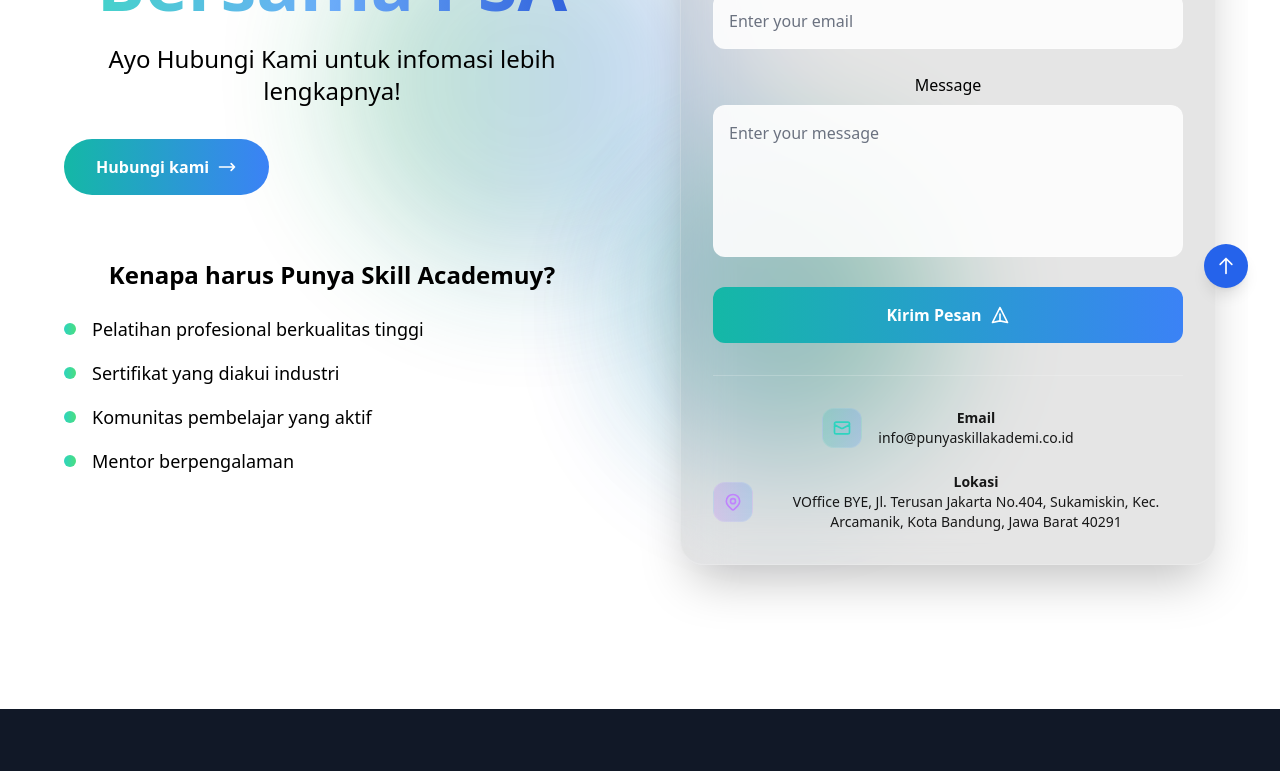
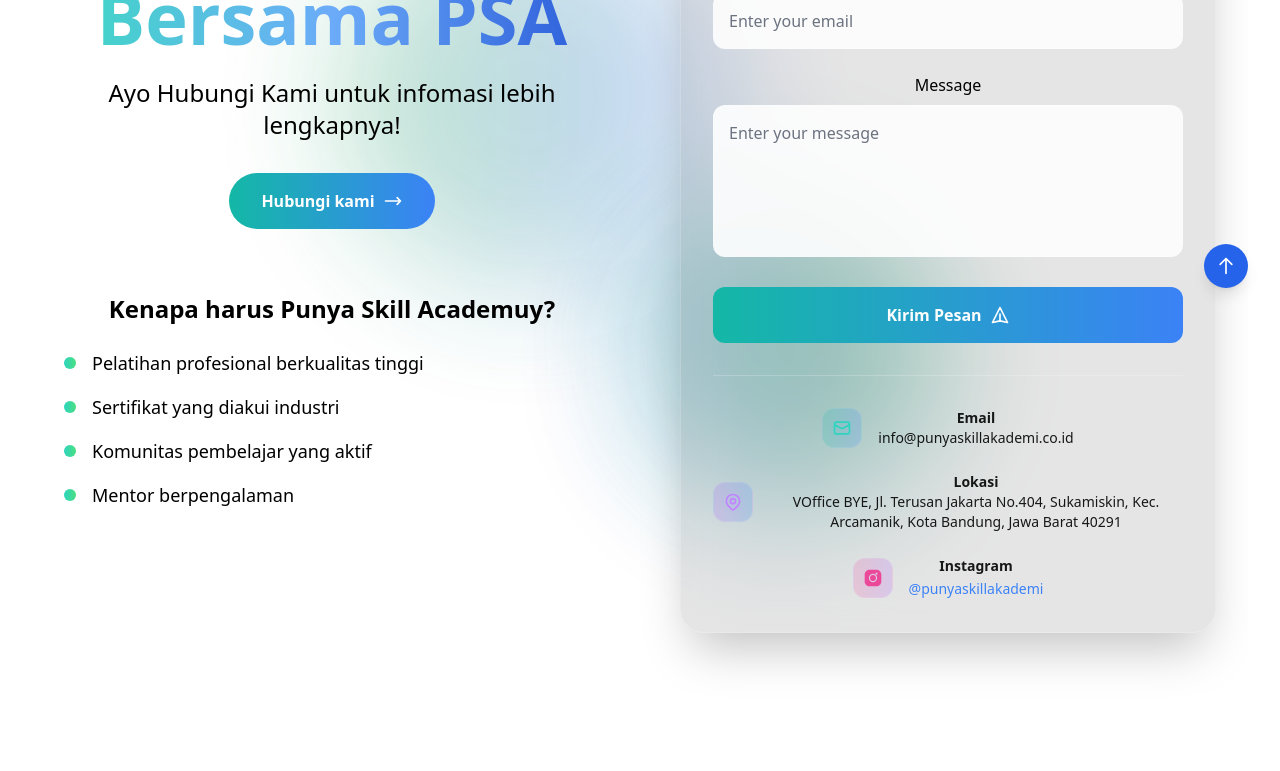
Before and after one commit to oktapianir/PSA-WEB, a React (Vite) app in the folder Client/: page /contact in a window 1280 px wide. Shown: the part 480-1251 px from the top of the page. Built offline with nearby package versions, Linux system fonts and the light colour scheme.

Commit message:
change justify content in CTA Button

```diff
--- a/Client/src/pages/Contact.jsx
+++ b/Client/src/pages/Contact.jsx
@@ -74,7 +74,7 @@
                 </div>
 
                 {/* CTA Button */}
-                <div className="flex flex-col sm:flex-row gap-4">
+                <div className="flex flex-col sm:flex-row gap-4 justify-center">
                   <button className="group inline-flex items-center justify-center px-8 py-4 bg-gradient-to-r from-teal-500 to-blue-500 hover:from-blue-600 hover:to-teal-600 text-white font-semibold rounded-full transition-all duration-300 transform hover:scale-105 hover:shadow-2xl focus:outline-none focus:ring-4 focus:ring-blue-500/50">
                     <span>Hubungi kami</span>
                     <svg
@@ -320,6 +320,29 @@
                             </p>
                           </div>
                         </div>
+                        {/* Instagram */}
+                        <div className="flex items-center justify-center space-x-4 text-black/90">
+                          <div className="flex-shrink-0 w-10 h-10 bg-gradient-to-r from-pink-500/20 to-purple-500/20 rounded-xl flex items-center justify-center border border-white/10">
+                            <svg
+                              className="w-5 h-5 text-pink-500"
+                              fill="currentColor"
+                              viewBox="0 0 24 24"
+                            >
+                              <path d="M7.75 2C4.678 2 2 4.678 2 7.75v8.5C2 19.322 4.678 22 7.75 22h8.5c3.072 0 5.75-2.678 5.75-5.75v-8.5C22 4.678 19.322 2 16.25 2h-8.5zM12 7a5 5 0 110 10 5 5 0 010-10zm0 1.5a3.5 3.5 0 100 7 3.5 3.5 0 000-7zM17.5 6.75a1.25 1.25 0 11-2.5 0 1.25 1.25 0 012.5 0z" />
+                            </svg>
+                          </div>
+                          <div className="text-center">
+                            <p className="text-sm font-semibold">Instagram</p>
+                            <a
+                              href="https://www.instagram.com/punyaskillakademi/"
+                              target="_blank"
+                              rel="noopener noreferrer"
+                              className="text-sm text-blue-500 hover:underline"
+                            >
+                              @punyaskillakademi
+                            </a>
+                          </div>
+                        </div>
                       </div>
                     </div>
                   </div>
```
